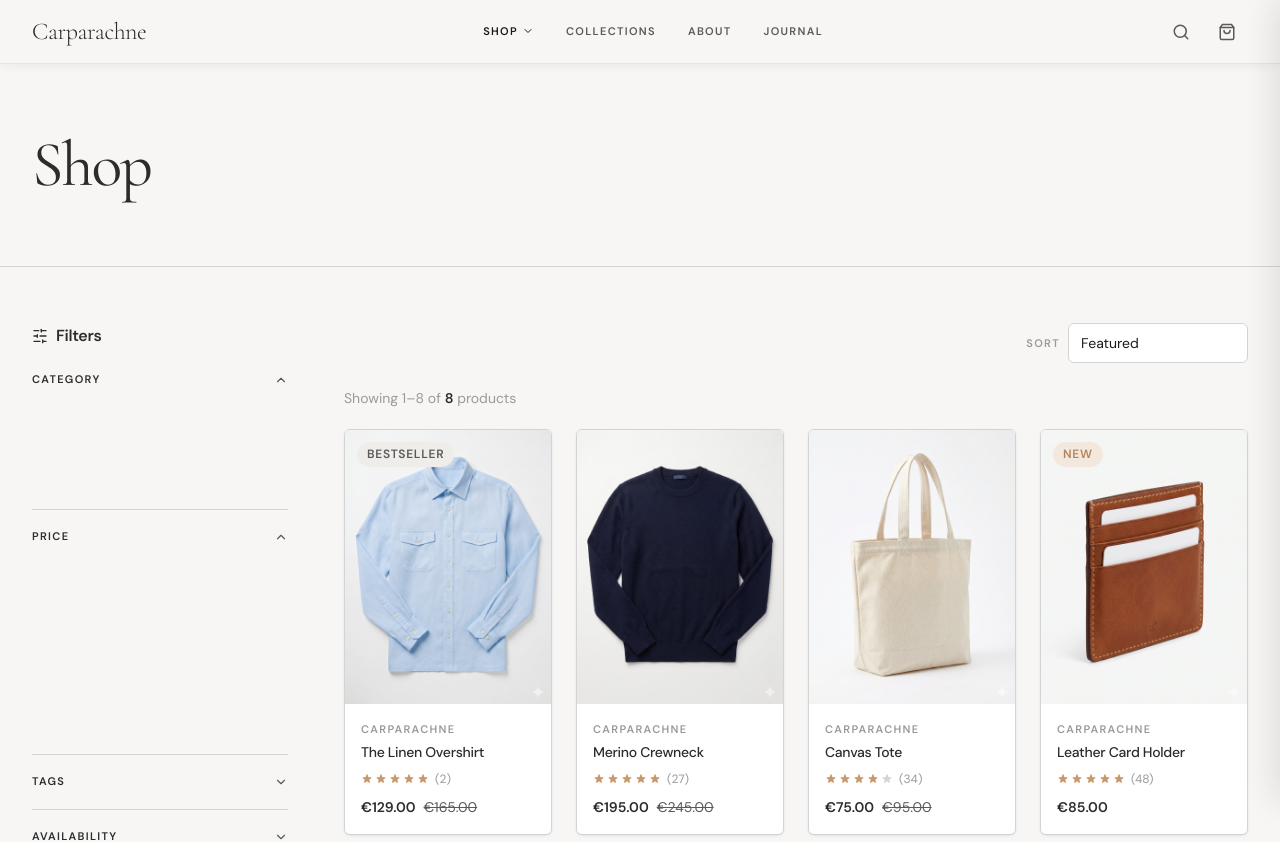
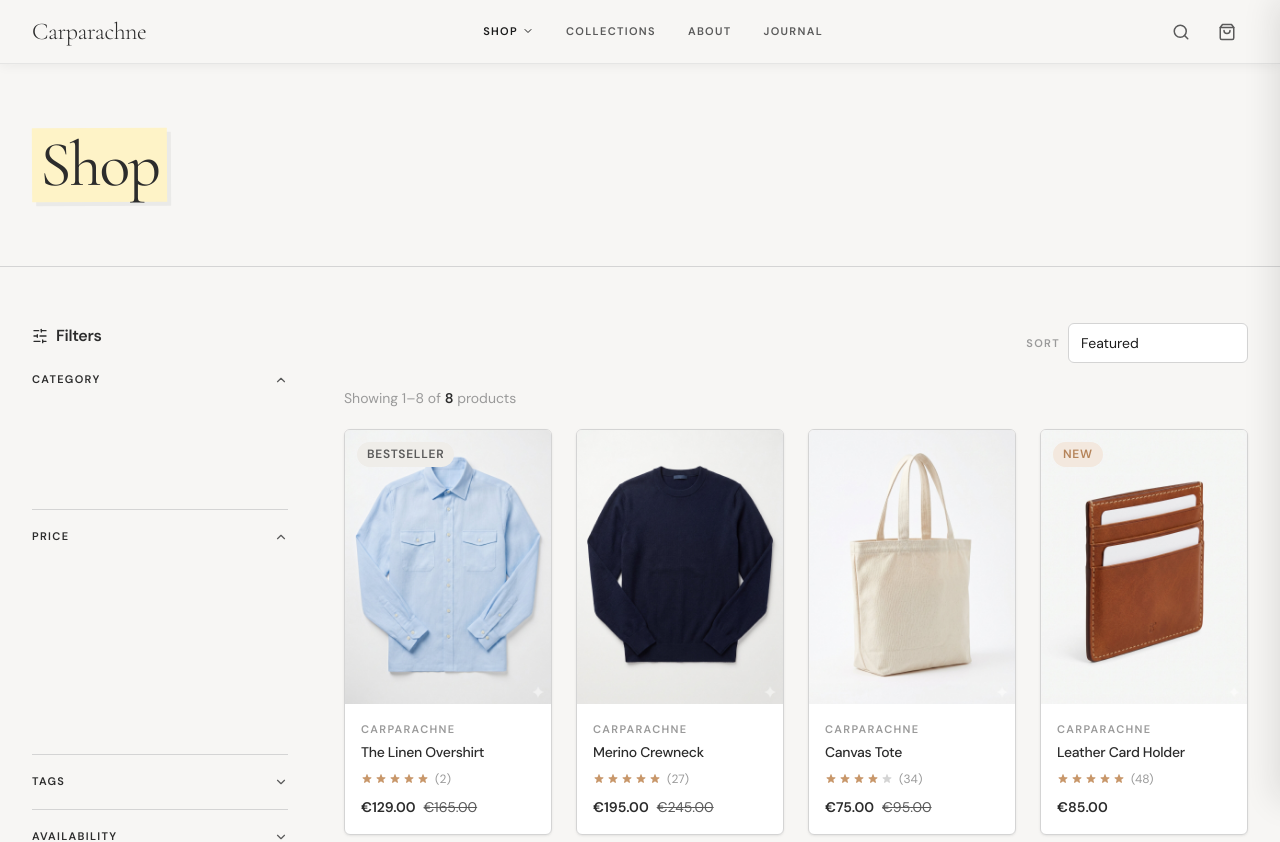
Before and after one commit to dogu-bolut/Carparachne, a Next.js app: page /shop in a window 1280 px wide. Shown: the top 842 px of the page. Built offline with nearby package versions, Linux system fonts and the light colour scheme.

Commit message:
background for shop page, todo

```diff
--- a/src/app/shop/page.tsx
+++ b/src/app/shop/page.tsx
@@ -49,12 +49,18 @@ export default async function ShopPage({ searchParams }: Props) {
   return (
     <div>
       {/* ── Page header ── */}
-      <div className="container-site py-12 lg:py-16 border-b border-ink-line overflow-hidden">
-        <div className="relative">
-          <div className="absolute -left-4 -top-4 w-24 h-24 bg-orange-200/40 blur-3xl rounded-full" />
-
-          <h1 className="relative z-10">Shop</h1>
-        </div>
+      <div className="container-site py-12 lg:py-16 border-b border-ink-line">
+        <h1 className="relative inline-block px-2">
+          <span
+            className="absolute inset-0 z-0"
+            style={{
+              backgroundColor: '#fef3c7',
+              transform: 'rotate(-0.3deg)',
+              boxShadow: '4px 4px 0px 0px rgba(0,0,0,0.05)'
+            }}
+          />
+          <span className="relative z-10">Shop</span>
+        </h1>
       </div>
 
       {/* ── Main content: sidebar + product grid ── */}
```
